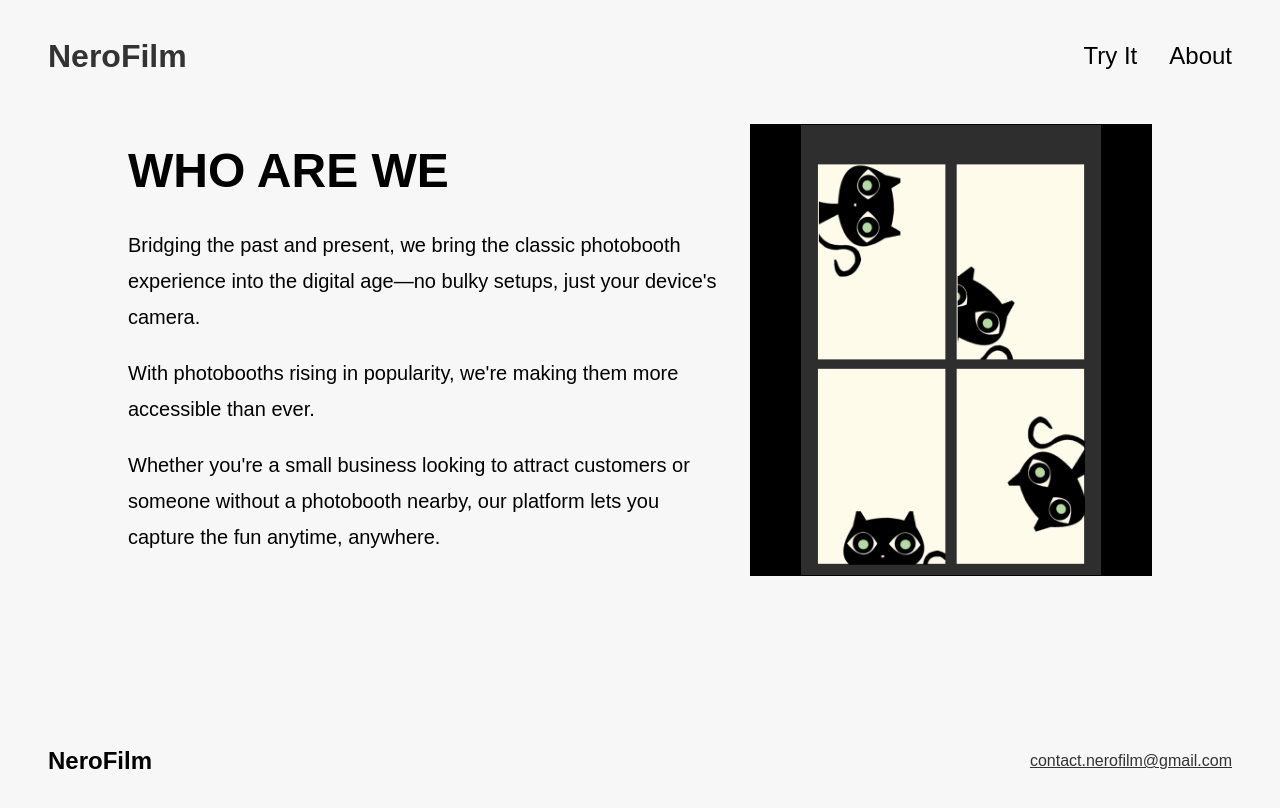
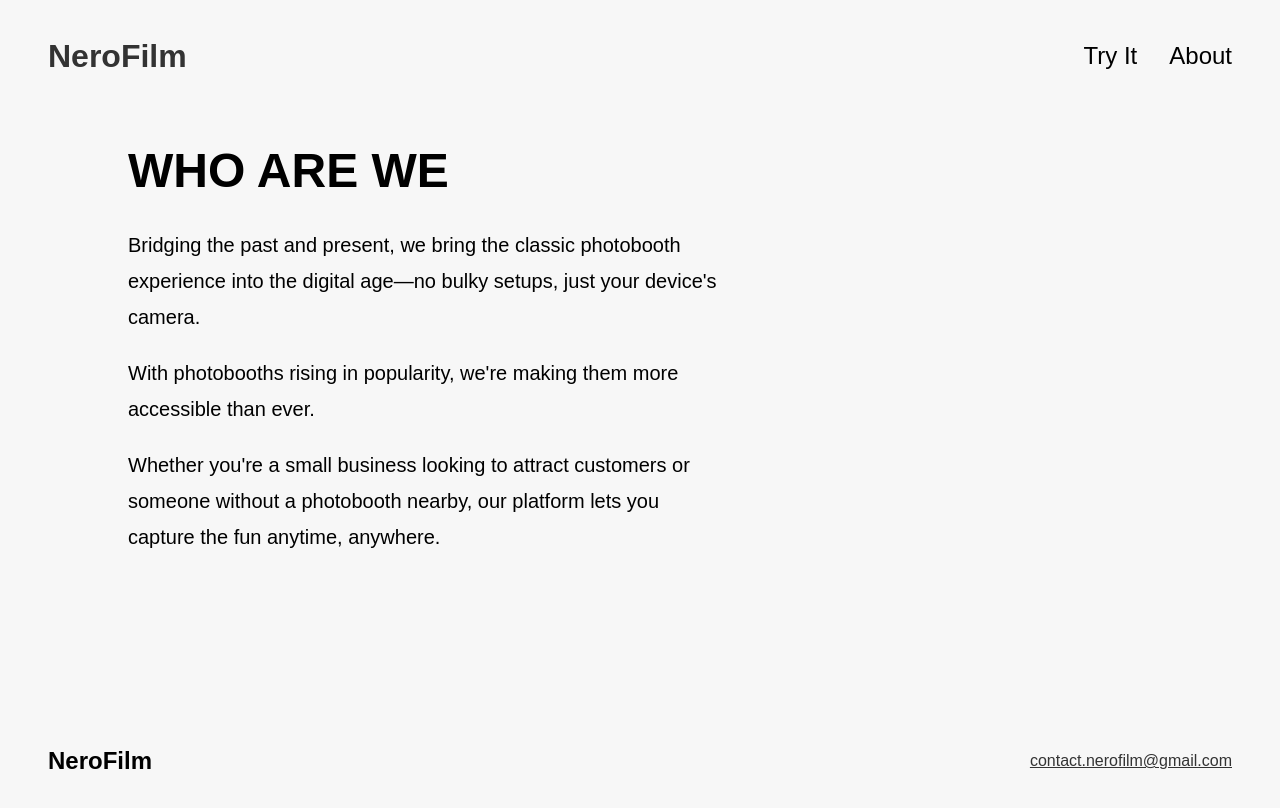
Before and after one commit to NeroFilm/nerofilm, a React (Vite) app: page /#/about in a window 1280 px wide. Shown: the top 808 px of the page. Built offline with nearby package versions, Linux system fonts and the light colour scheme; a web font is replaced by a local one.

Commit message:
removed unused asset

```diff
--- a/src/pages/About/index.jsx
+++ b/src/pages/About/index.jsx
@@ -1,4 +1,3 @@
-import CatFilmImage from "../../assets/Catfilm.png";
 import "./index.css";
 import Header from "../../components/Header/Header";
 import Footer from "../../components/Footer/Footer";
@@ -37,15 +36,6 @@ const About = () => {
               </p>
             </div>
           </div>
-
-          {/* Right image section */}
-          <div className="about-image-section">
-            <img
-              src={CatFilmImage}
-              alt="Cat Film Frame"
-              className="about-image"
-            />
-          </div>
         </div>
       </div>
       <Footer />
```
Also changed, not shown: src/assets/Catfilm.png (deleted).
